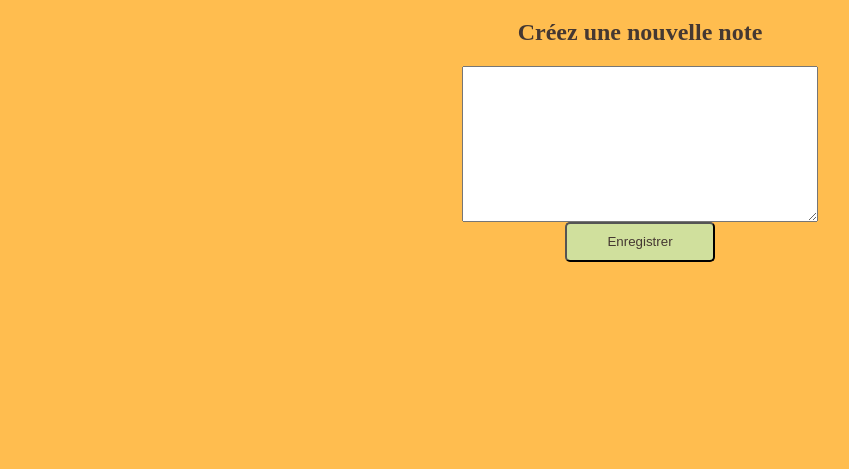
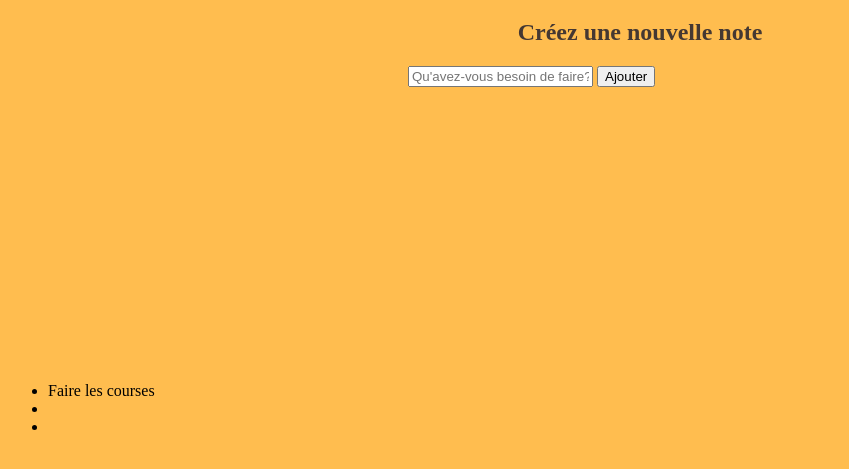
Before and after one commit to murielthoms/projet-todolist, a plain HTML site: page index.html in a window 1280 px wide. Shown: the part 61-530 px from the top of the page, without its empty margins (0-849 px from the left). Drawn offline with nearby package versions, Linux system fonts and the light colour scheme.

Commit message:
ajout de la liste

```diff
--- a/app.js
+++ b/app.js
@@ -1,2 +1,17 @@
-alert("Bienvenue sur votre to do list");
-console.log('hello');
+//alert("Bienvenue sur votre to do list");
+// console.log('hello');
+
+
+// var todo = [];
+// console.log(todo);
+$(document).ready();
+
+
+
+$("button").click(function() {
+	var  recup = $('input').val();
+	$('ul').append('<li>' + recup + '</li>');
+	//console.log(recup);
+	//console.log(list);
+
+});
--- a/index.html
+++ b/index.html
@@ -10,21 +10,22 @@
 	<h1>TO DO LIST</h1>
 
 	<div class="ajout">
+
 		<h2>Créez une nouvelle note </h2>
 
-		<form>
-			<textarea id="notes" cols="24" rows="8"></textarea>
-		</form>
+			<form onsubmit="return false">
 
-		<input type="button" id="Enregistrer" value="Enregistrer" />
+				<input type="text" id="nouvelleTache" name="enregistrer" placeholder="Qu'avez-vous besoin de faire?">
+				<button id ="add">Ajouter</button>
+			</form>
+			<div class="todo">
 
-
-
-
-
-
-
-
+			<ul>
+				<li>Faire les courses</li>
+				<li></li>
+				<li></li>
+			</ul>
+		</div>
 	</div>
 
 
@@ -34,12 +35,13 @@
 
 
 
+		<script src="node_modules/jquery/dist/jquery.js"></script>
+		<script src="app.js"></script>
 
 
 
 
 
-	<script src="node_modules/jquery/dist/jquery.js"></script>
-	<script src ="app.js"></script>
+	</div>
 </body>
 </html>
--- a/style.css
+++ b/style.css
@@ -5,21 +5,11 @@ h1,h2{
 	text-align: center;
 	color: #453832;
 }
-input {
-	border-radius: 5px;
+ form{
+
 	display: block;
-	margin: auto;
-	width: 150px;
-	height: 40px;
-	background: #D0E09D;
+	margin-left: 400px;
+	width: 500px;
+	height: 300px;
 	color: #453832;
 }
-textarea {
-	width: 350px;
-	height: 150px;
-	margin : auto;
-	padding : auto;
-	display: block;
-
-
-}
```
